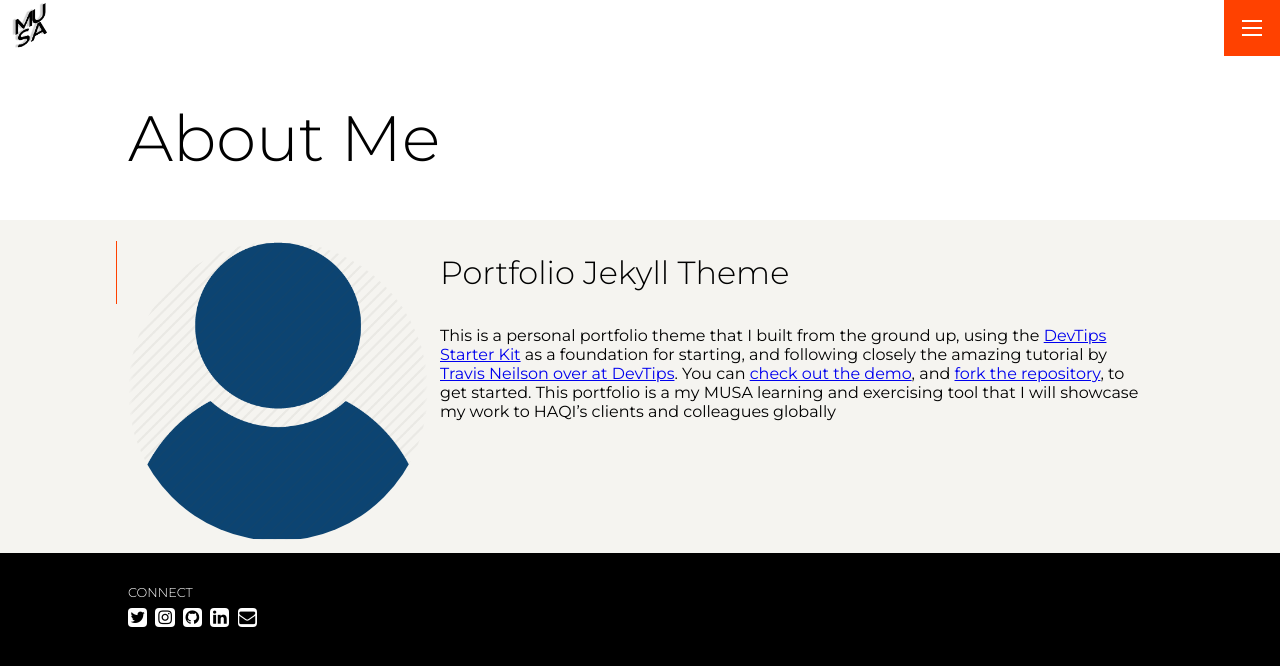
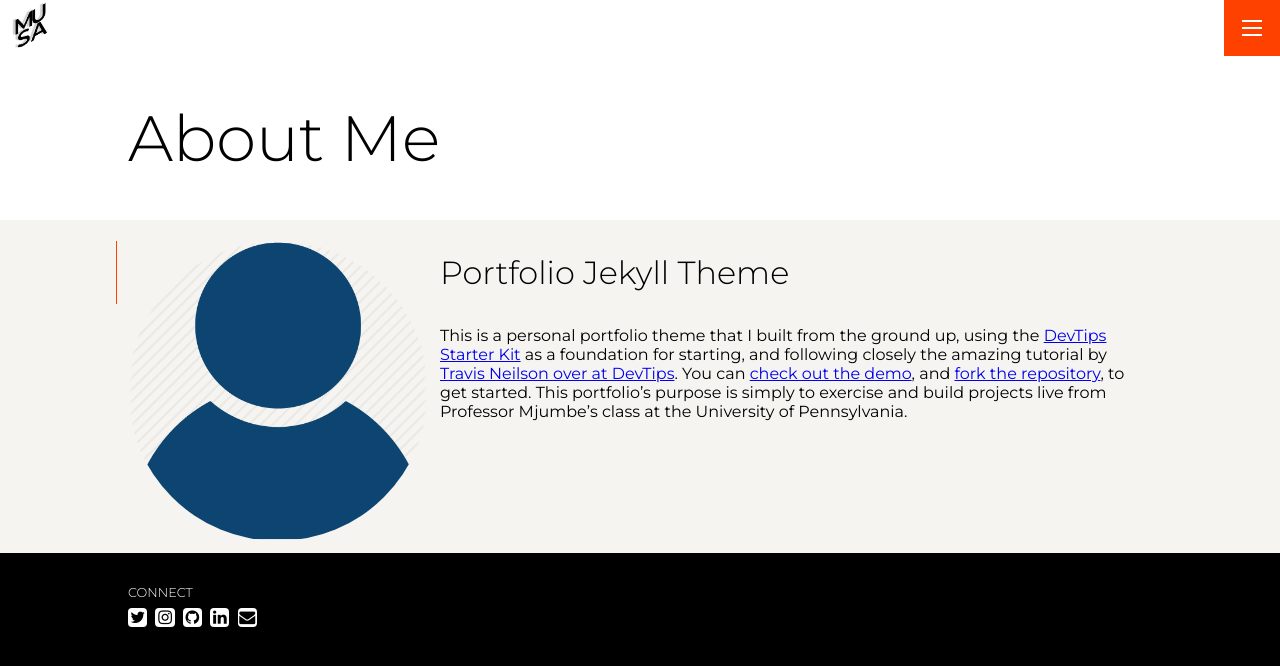
Before and after one commit to Flex-commits/MUSA-Portfolio, a Jekyll site: the page built from pages/about.md, in a window 1280 px wide. Shown: the top 666 px of the page. Built offline with Jekyll 4.4.1, drawn with Linux system fonts in a browser that asks for light colours.

Commit message:
Update portfolio purpose description in about.md

```diff
--- a/pages/about.md
+++ b/pages/about.md
@@ -8,4 +8,4 @@ permalink: /about
 # Portfolio Jekyll Theme
 
 This is a personal portfolio theme that I built from the ground up, using the [DevTips Starter Kit](http://devtipsstarterkit.com/) as a foundation for starting, and following closely the amazing tutorial by [Travis Neilson over at DevTips](https://www.youtube.com/watch?v=T6jKLsxbFg4&list=PL0CB3OvPhDA_STygmp3sDenx3UpdOMk7P). You can [check out the demo](lenpaul.github.io/portfolio-jekyll-theme/), and [fork the repository](https://github.com/LeNPaul/portfolio-jekyll-theme/fork), to get started.
-This portfolio is a my MUSA learning and exercising tool that I will showcase my work to HAQI's clients and colleagues globally
+This portfolio's purpose is simply to exercise and build projects live from Professor Mjumbe's class at the University of Pennsylvania.
```
